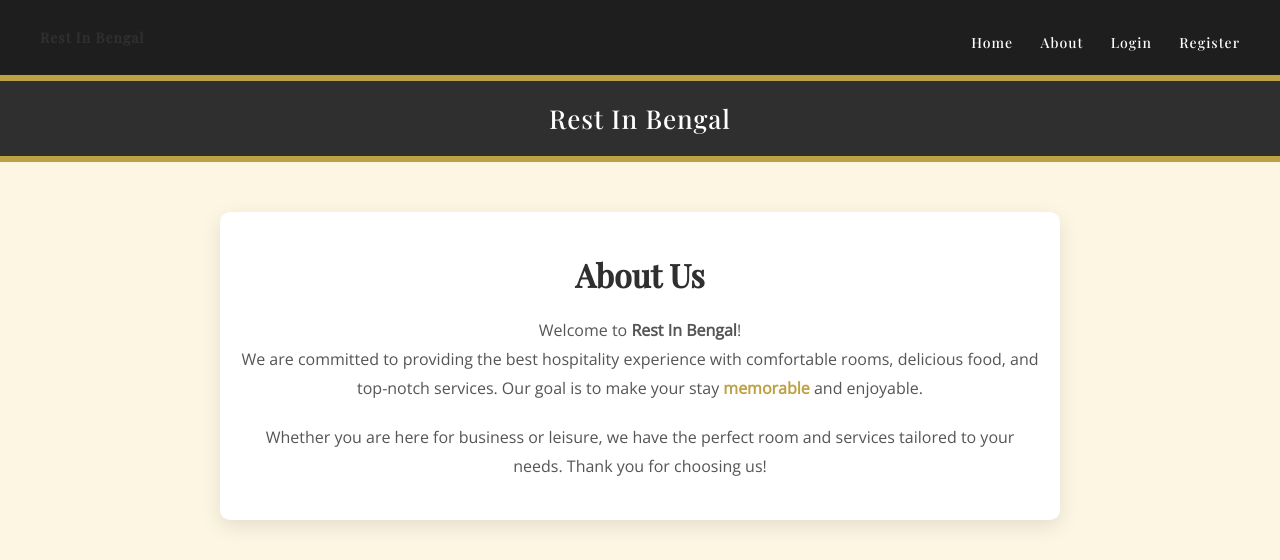
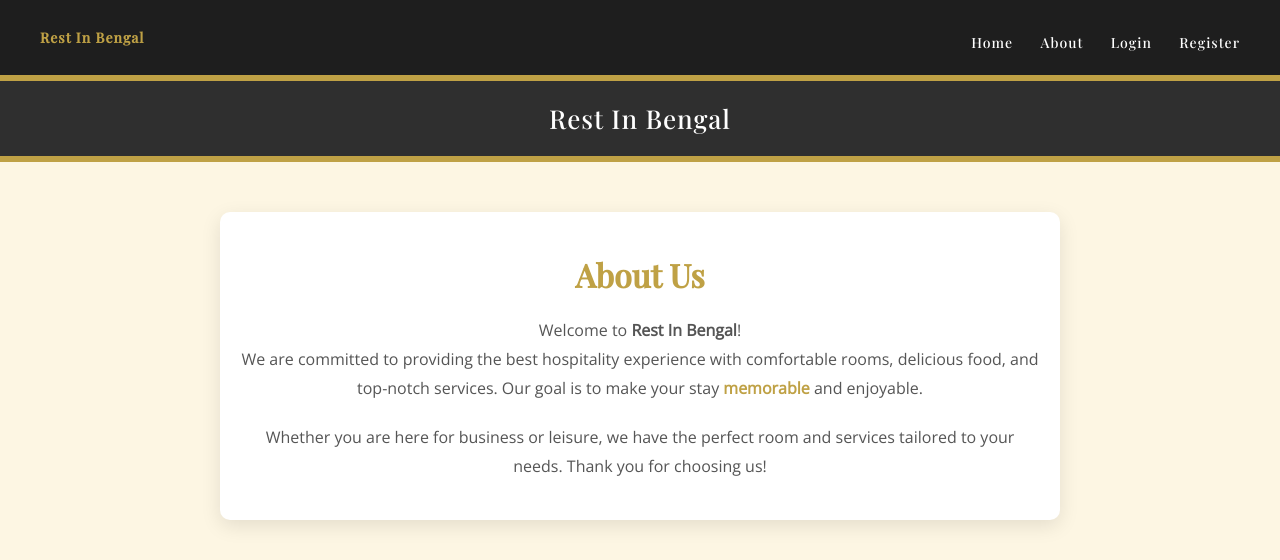
Before and after one commit to FahimaPrity/RestINBengal, a Django app: page /about/ in a window 1280 px wide. Shown: the top 560 px of the page. Run offline with Django 5.2, Linux system fonts and the light colour scheme.

Commit message:
ShamsAbout_Edited

```diff
--- a/templates/about.html
+++ b/templates/about.html
@@ -37,7 +37,7 @@
         h1 {
             text-align: center;
             font-family: 'Playfair Display', serif;
-            color: #2f2f2f;
+            color: #BFA145;
             margin-bottom: 20px;
         }
 
```
Also changed, not shown: db.sqlite3.
